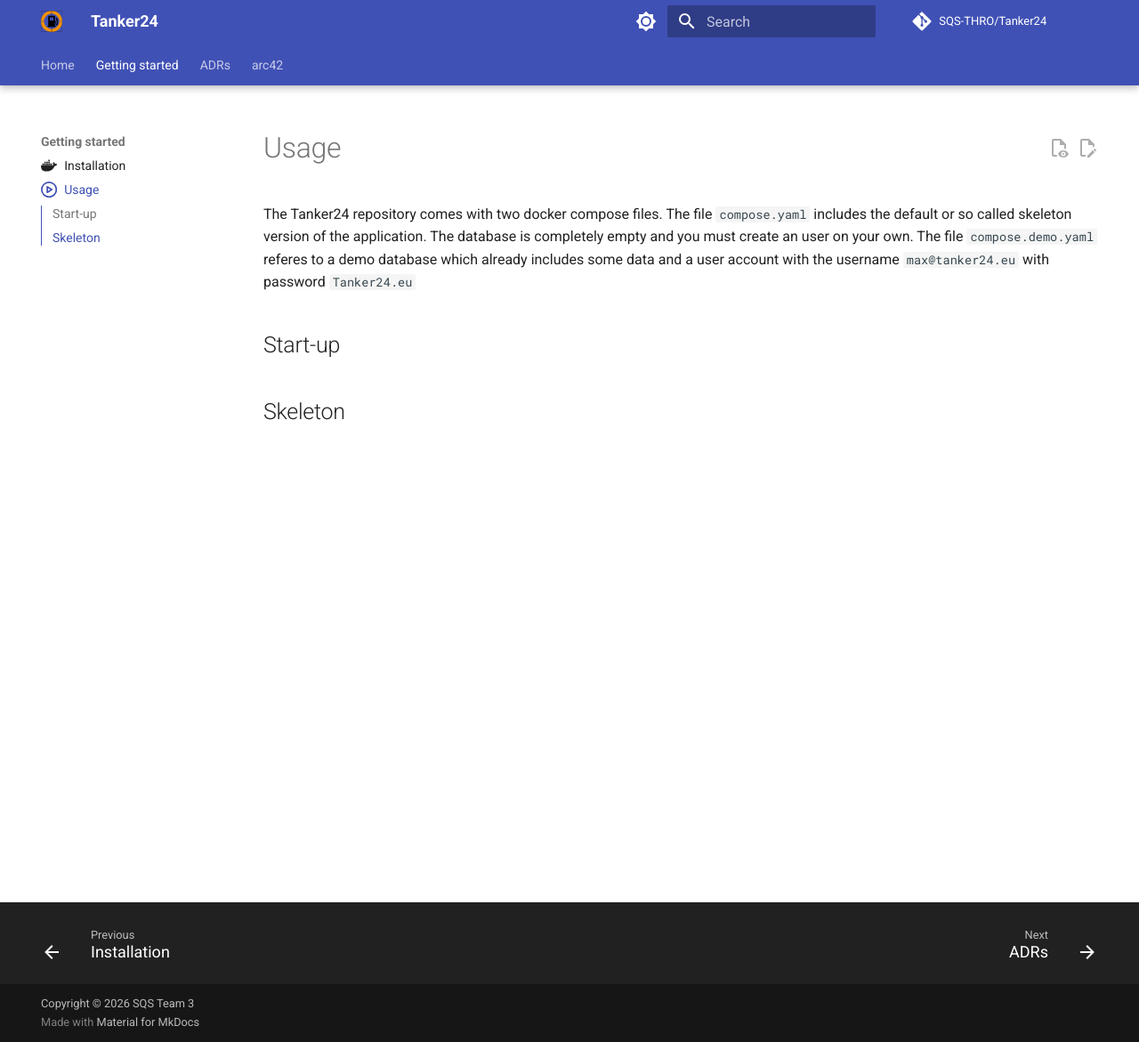
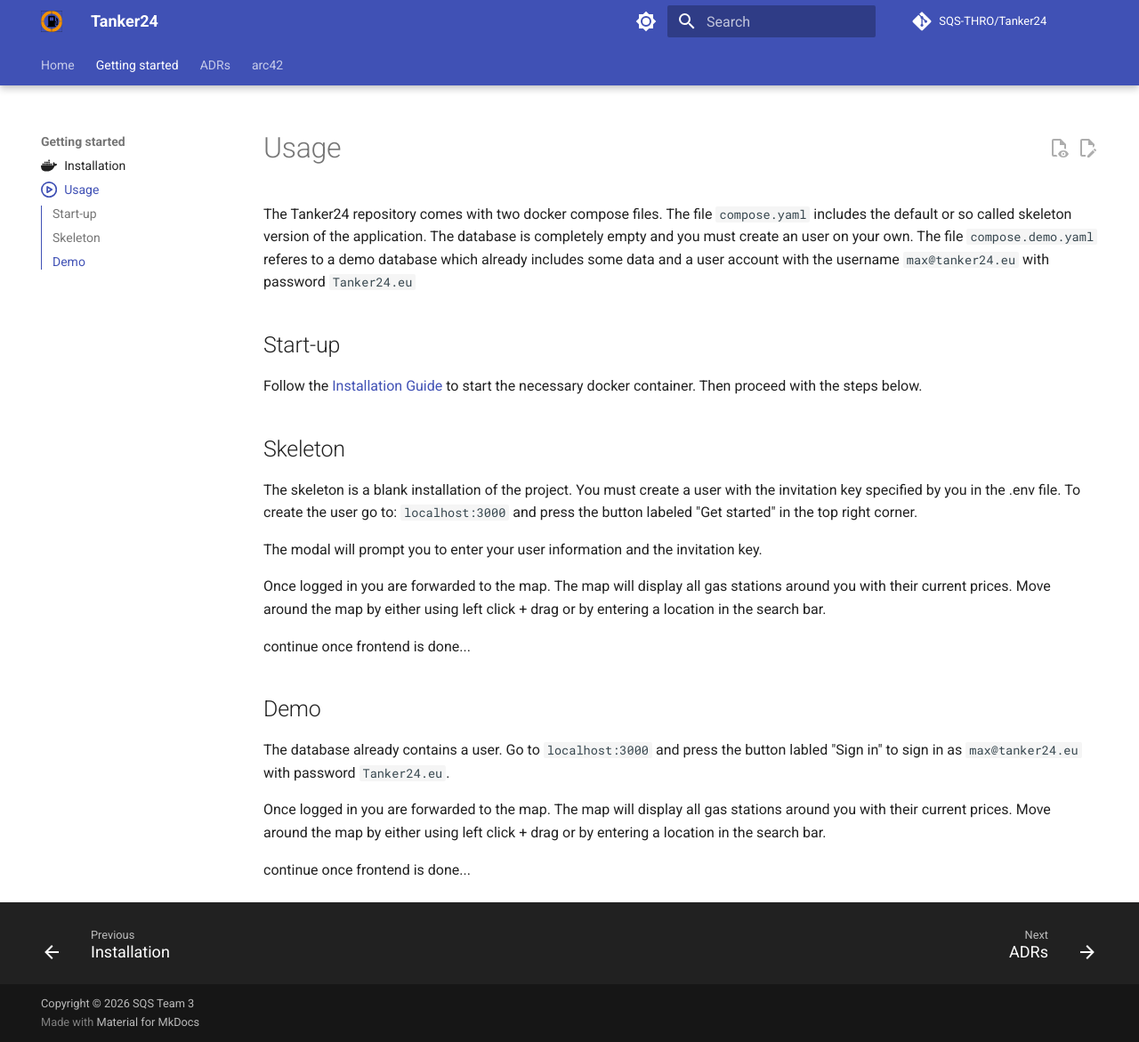
Before and after one commit to SQS-THRO/Tanker24, an MkDocs documentation site: the page built from docs/usage.md, in a window 1280 px wide and 1171 px high. Shown: the whole window at 89% size. Built offline with MkDocs 1.6.1 and Material for MkDocs 9.7.7, drawn with Linux system fonts in a browser that asks for light colours; comment, search, counter and statistics services are not loaded.

Commit message:
#8 added usage docu

```diff
--- a/docs/usage.md
+++ b/docs/usage.md
@@ -6,6 +6,20 @@ icon: fontawesome/regular/play-circle
 The Tanker24 repository comes with two docker compose files. The file `compose.yaml` includes the default or so called skeleton version of the application. The database is completely empty and you must create an user on your own. The file `compose.demo.yaml` referes to a demo database which already includes some data and a user account with the username ``max@tanker24.eu`` with password ``Tanker24.eu``
 
 ## Start-up
-
+Follow the [Installation Guide](installation.md) to start the necessary docker container. Then proceed with the steps below.
 
 ## Skeleton
+The skeleton is a blank installation of the project. You must create a user with the invitation key specified by you in the .env file. To create the user go to: `localhost:3000` and press the button labeled "Get started" in the top right corner.
+
+The modal will prompt you to enter your user information and the invitation key.
+
+Once logged in you are forwarded to the map. The map will display all gas stations around you with their current prices. Move around the map by either using left click + drag or by entering a location in the search bar.
+
+continue once frontend is done...
+
+## Demo
+The database already contains a user. Go to `localhost:3000` and press the button labled "Sign in" to sign in as `max@tanker24.eu` with password `Tanker24.eu`.
+
+Once logged in you are forwarded to the map. The map will display all gas stations around you with their current prices. Move around the map by either using left click + drag or by entering a location in the search bar.
+
+continue once frontend is done...
```
